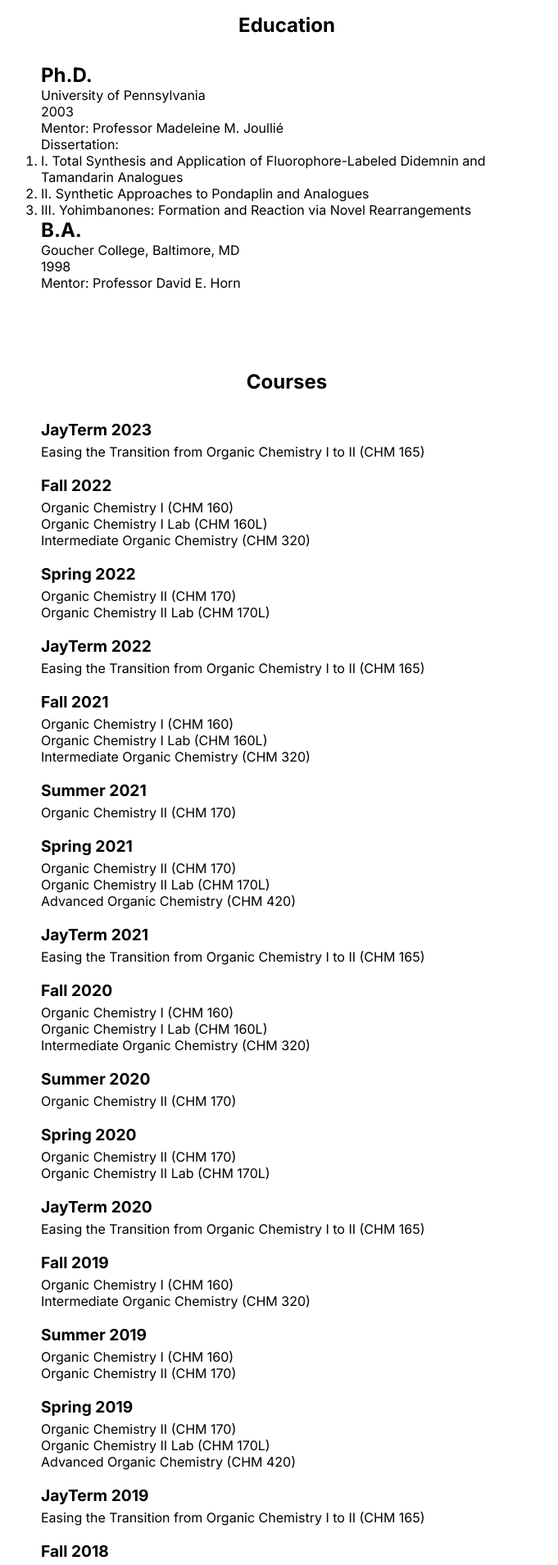
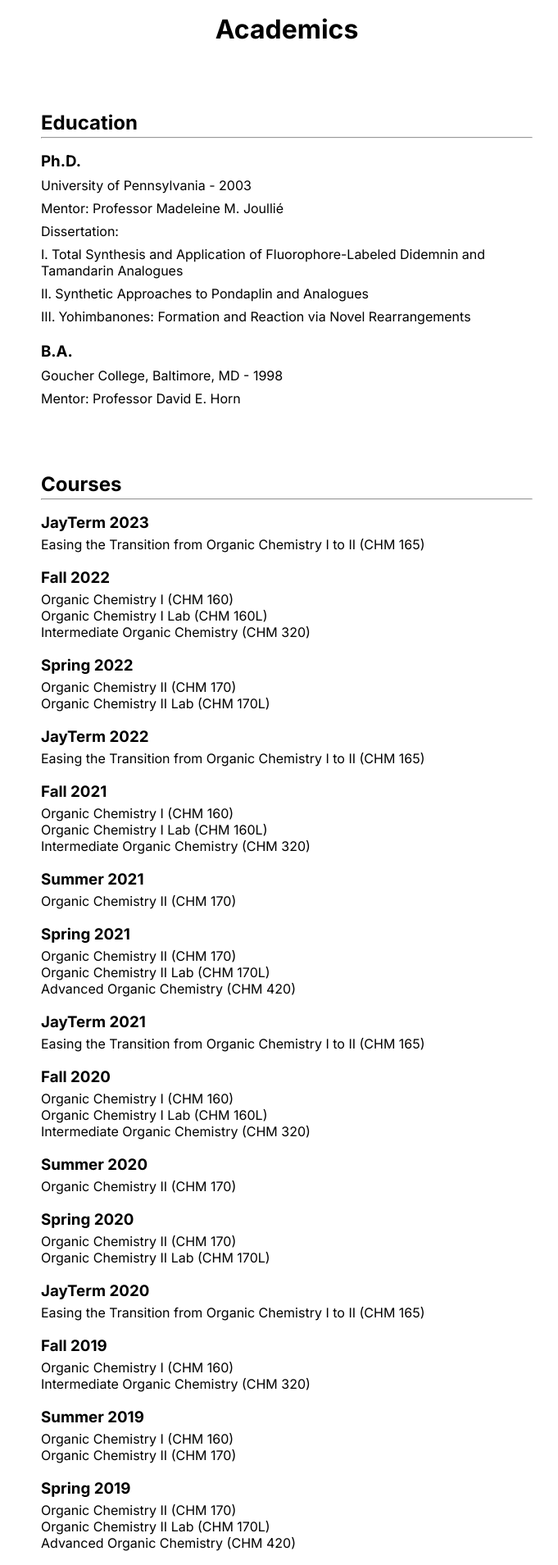
Before and after one commit to stardust2stardust/leonard-course-site, a React (Vite) app: page /academics in a window 1280 px wide. Shown: the part 120-2029 px from the top of the page at 82% size, without its empty margins (290-971 px from the left). Built offline with nearby package versions, Linux system fonts and the light colour scheme.

Commit message:
add styling to resources navLinks to indicate which one is active

```diff
--- a/src/components/Courses.jsx
+++ b/src/components/Courses.jsx
@@ -2,142 +2,144 @@
 
 export default function Courses() {
   return (
-    <div className="page-content">
-      <h1 className="page-title">Courses</h1>
+
+
       <section className="inner-content courses">
-        <h2>JayTerm 2023</h2>
+        <h2>Courses</h2>
+        <hr />
+        <h3>JayTerm 2023</h3>
         <ul>
           <li>
             Easing the Transition from Organic Chemistry I to II (CHM 165)
           </li>
         </ul>
-        <h2>Fall 2022</h2>
+        <h3>Fall 2022</h3>
         <ul>
           <li>Organic Chemistry I (CHM 160)</li>
           <li>Organic Chemistry I Lab (CHM 160L)</li>
           <li>Intermediate Organic Chemistry (CHM 320)</li>
         </ul>
-        <h2>Spring 2022</h2>
+        <h3>Spring 2022</h3>
         <ul>
           <li>Organic Chemistry II (CHM 170)</li>
           <li>Organic Chemistry II Lab (CHM 170L)</li>
         </ul>
-        <h2>JayTerm 2022</h2>
+        <h3>JayTerm 2022</h3>
         <ul>
           <li>
             Easing the Transition from Organic Chemistry I to II (CHM 165)
           </li>
         </ul>
-        <h2>Fall 2021</h2>
+        <h3>Fall 2021</h3>
         <ul>
           <li>Organic Chemistry I (CHM 160)</li>
           <li>Organic Chemistry I Lab (CHM 160L)</li>
           <li>Intermediate Organic Chemistry (CHM 320)</li>
         </ul>
-        <h2>Summer 2021</h2>
+        <h3>Summer 2021</h3>
         <ul>
           <li>Organic Chemistry II (CHM 170)</li>
         </ul>
-        <h2>Spring 2021</h2>
+        <h3>Spring 2021</h3>
         <ul>
           <li>Organic Chemistry II (CHM 170)</li>
           <li>Organic Chemistry II Lab (CHM 170L)</li>
           <li>Advanced Organic Chemistry (CHM 420)</li>
         </ul>
-        <h2>JayTerm 2021</h2>
+        <h3>JayTerm 2021</h3>
         <ul>
           <li>
             Easing the Transition from Organic Chemistry I to II (CHM 165)
           </li>
         </ul>
-        <h2>Fall 2020</h2>
+        <h3>Fall 2020</h3>
         <ul>
           <li>Organic Chemistry I (CHM 160)</li>
           <li>Organic Chemistry I Lab (CHM 160L)</li>
           <li>Intermediate Organic Chemistry (CHM 320)</li>
         </ul>
-        <h2>Summer 2020</h2>
+        <h3>Summer 2020</h3>
         <ul>
           <li>Organic Chemistry II (CHM 170)</li>
         </ul>
-        <h2>Spring 2020</h2>
+        <h3>Spring 2020</h3>
         <ul>
           <li>Organic Chemistry II (CHM 170)</li>
           <li>Organic Chemistry II Lab (CHM 170L)</li>
         </ul>
-        <h2>JayTerm 2020</h2>
+        <h3>JayTerm 2020</h3>
         <ul>
           <li>
             Easing the Transition from Organic Chemistry I to II (CHM 165)
           </li>
         </ul>
-        <h2>Fall 2019</h2>
+        <h3>Fall 2019</h3>
         <ul>
           <li>Organic Chemistry I (CHM 160)</li>
           <li>Intermediate Organic Chemistry (CHM 320)</li>
         </ul>
 
-        <h2>Summer 2019</h2>
+        <h3>Summer 2019</h3>
         <ul>
           <li>Organic Chemistry I (CHM 160)</li>
           <li>Organic Chemistry II (CHM 170)</li>
         </ul>
 
-        <h2>Spring 2019</h2>
+        <h3>Spring 2019</h3>
         <ul>
           <li>Organic Chemistry II (CHM 170)</li>
           <li>Organic Chemistry II Lab (CHM 170L)</li>
           <li>Advanced Organic Chemistry (CHM 420)</li>
         </ul>
 
-        <h2>JayTerm 2019</h2>
+        <h3>JayTerm 2019</h3>
         <ul>
           <li>
             Easing the Transition from Organic Chemistry I to II (CHM 165)
           </li>
         </ul>
 
-        <h2>Fall 2018</h2>
+        <h3>Fall 2018</h3>
         <ul>
           <li>Organic Chemistry I (CHM 160)</li>
           <li>Organic Chemistry I Lab (CHM 160L)</li>
           <li>Intermediate Organic Chemistry (CHM 320)</li>
         </ul>
 
-        <h2>Summer 2018</h2>
+        <h3>Summer 2018</h3>
         <ul>
           <li>Organic Chemistry I (CHM 160)</li>
           <li>Organic Chemistry II Lab (CHM 170L)</li>
         </ul>
 
-        <h2>Spring 2018</h2>
+        <h3>Spring 2018</h3>
         <ul>
           <li>Organic Chemistry II (CHM 170)</li>
           <li>Organic Chemistry II Lab (CHM 170L)</li>
           <li>Independent Study in Chemistry (CHM 501)</li>
         </ul>
 
-        <h2>Fall 2017</h2>
+        <h3>Fall 2017</h3>
         <ul>
           <li>Organic Chemistry I (CHM 160)</li>
           <li>Organic Chemistry I Lab (CHM 160L)</li>
           <li>Intermediate Organic Chemistry (CHM 320)</li>
         </ul>
 
-        <h2>Summer 2017</h2>
+        <h3>Summer 2017</h3>
         <ul>
           <li>Organic Chemistry I Lab (CHM 160L)</li>
           <li>Organic Chemistry II Lab (CHM 170L)</li>
         </ul>
 
-        <h2>Spring 2017</h2>
+        <h3>Spring 2017</h3>
         <ul>
           <li>Organic Chemistry II (CHM 170)</li>
           <li>Organic Chemistry II Lab (CHM 170L)</li>
           <li>Advanced Organic Chemistry (CHM 420) </li>
         </ul>
 
-        <h2>Fall 2016</h2>
+        <h3>Fall 2016</h3>
         <ul>
           <li>Organic Chemistry I (CHM 160)</li>
           <li>Organic Chemistry I Lab (CHM 160L)</li>
@@ -145,13 +147,13 @@
           <li>Independent Study in Chemistry (CHM 500)</li>
         </ul>
 
-        <h2>Summer 2016</h2>
+        <h3>Summer 2016</h3>
         <ul>
           <li>Organic Chemistry I Lab (CHM 160L) </li>
           <li>Organic Chemistry II Lab (CHM 170L)</li>
         </ul>
 
-        <h2>Spring 2016</h2>
+        <h3>Spring 2016</h3>
         <ul>
           <li>Organic Chemistry II (CHM 170)</li>
           <li>Organic Chemistry II Lab (CHM 170L)</li>
@@ -161,7 +163,7 @@
           </li>
         </ul>
 
-        <h2>Fall 2015</h2>
+        <h3>Fall 2015</h3>
         <ul>
           <li>Organic Chemistry I (CHM 160)</li>
           <li>Organic Chemistry I Lab (CHM 160L)</li>
@@ -172,20 +174,20 @@
           </li>
         </ul>
 
-        <h2>Summer 2015</h2>
+        <h3>Summer 2015</h3>
         <ul>
           <li>Organic Chemistry I Lab (CHM 160L) </li>
           <li>Organic Chemistry II Lab (CHM 170L)</li>
         </ul>
 
-        <h2>Spring 2015</h2>
+        <h3>Spring 2015</h3>
         <ul>
           <li>Organic Chemistry II (CHM 170)</li>
           <li>Organic Chemistry II Lab (CHM 170L)</li>
           <li>Advanced Organic Chemistry (CHM 420) </li>
         </ul>
 
-        <h2>Fall 2014</h2>
+        <h3>Fall 2014</h3>
         <ul>
           <li>Organic Chemistry I (CHM 160)</li>
           <li>Organic Chemistry I Lab (CHM 160L)</li>
@@ -193,20 +195,20 @@
           <li>Independent Study in Chemistry (CHM 500)</li>
         </ul>
 
-        <h2>Summer 2014</h2>
+        <h3>Summer 2014</h3>
         <ul>
           <li>Organic Chemistry I Lab (CHM 160L)</li>
           <li>Organic Chemistry II Lab (CHM 170L)</li>
         </ul>
 
-        <h2>Spring 2014</h2>
+        <h3>Spring 2014</h3>
         <ul>
           <li>Organic Chemistry II (CHM 170)</li>
           <li>Organic Chemistry II Lab (CHM 170L) </li>
           <li>Independent Study in Chemistry (CHM 501)</li>
         </ul>
 
-        <h2>Fall 2013 </h2>
+        <h3>Fall 2013 </h3>
         <ul>
           <li>Organic Chemistry I (CHM 160)</li>
           <li>Organic Chemistry I Lab (CHM 160L)</li>
@@ -214,13 +216,13 @@
           <li>Independent Study in Chemistry (CHM 500)</li>
         </ul>
 
-        <h2>Summer 2013</h2>
+        <h3>Summer 2013</h3>
         <ul>
           <li>Organic Chemistry I Lab (CHM 160L)</li>
           <li>Organic Chemistry II Lab (CHM 170L)</li>
         </ul>
 
-        <h2>Spring 2013</h2>
+        <h3>Spring 2013</h3>
         <ul>
           <li>Organic Chemistry II (CHM 170)</li>
           <li>Organic Chemistry II Lab (CHM 170L)</li>
@@ -228,7 +230,7 @@
           <li>Independent Study in Chemistry (CHM 501)</li>
         </ul>
 
-        <h2>Fall 2012</h2>
+        <h3>Fall 2012</h3>
         <ul>
           <li>Organic Chemistry I (CHM 160)</li>
           <li>Organic Chemistry I Lab (CHM 160L)</li>
@@ -236,25 +238,25 @@
           <li>Independent Study in Biochemistry (BCH 500)</li>
         </ul>
 
-        <h2>Spring 2012</h2>
+        <h3>Spring 2012</h3>
         <ul>
           <li>Organic Chemistry II (CHM 170)</li>
           <li>Organic Chemistry II Lab (CHM 170L)</li>
         </ul>
 
-        <h2>Fall 2011</h2>
+        <h3>Fall 2011</h3>
         <ul>
           <li>Organic Chemistry I (CHM 160)</li>
           <li>Organic Chemistry I Lab (CHM 160L)</li>
           <li>Intermediate Organic Chemistry (CHM 320)</li>
         </ul>
 
-        <h2>Summer II - 2011</h2>
+        <h3>Summer II - 2011</h3>
         <ul>
           <li>Molecules That Changed The World (CHM 147)</li>
         </ul>
 
-        <h2>Spring 2011</h2>
+        <h3>Spring 2011</h3>
         <ul>
           <li>Organic Chemistry II (CHM 170)</li>
           <li>Organic Chemistry II Lab (CHM 170L)</li>
@@ -262,7 +264,7 @@
           <li>Independent Study in Chemistry (CHM 500)</li>
         </ul>
 
-        <h2>Fall 2010 & Intersession 2011</h2>
+        <h3>Fall 2010 & Intersession 2011</h3>
         <ul>
           <li>
             On Sabbatical: Research in synthetic organic chemistry, specifically
@@ -270,13 +272,13 @@
           </li>
         </ul>
 
-        <h2>Spring 2010</h2>
+        <h3>Spring 2010</h3>
         <ul>
           <li>Organic Chemistry II (CHM 170)</li>
           <li>Organic Chemistry II Lab (CHM 170L)</li>
         </ul>
 
-        <h2>Intersession 2010</h2>
+        <h3>Intersession 2010</h3>
         <ul>
           <li>
             Teaching release to move the organic chemistry laboratory into W&J’s
@@ -284,7 +286,7 @@
           </li>
         </ul>
 
-        <h2>Fall 2009</h2>
+        <h3>Fall 2009</h3>
         <ul>
           <li>Organic Chemistry I (CHM 160)</li>
           <li>Organic Chemistry I Lab (CHM 160L)</li>
@@ -292,13 +294,13 @@
           <li>Independent Study in Chemistry (CHM 500)</li>
         </ul>
 
-        <h2>Summer 2009</h2>
+        <h3>Summer 2009</h3>
         <ul>
           <li>Tutorial: Science & Art Lab Design (CHM 392)</li>
           <li>Independent Study in Chemistry (CHM 500)</li>
         </ul>
 
-        <h2>Spring 2009</h2>
+        <h3>Spring 2009</h3>
         <ul>
           <li>Advanced Organic Chemistry (CHM 420)</li>
           <li>Organic Chemistry II (CHM 170)</li>
@@ -306,7 +308,7 @@
           <li>Independent Study in Chemistry (CHM 501)</li>
         </ul>
 
-        <h2>Intersession 2009</h2>
+        <h3>Intersession 2009</h3>
         <ul>
           <li>
             Teaching release for research in synthetic organic chemistry,
@@ -314,32 +316,32 @@
           </li>
         </ul>
 
-        <h2>Fall 2008</h2>
+        <h3>Fall 2008</h3>
         <ul>
           <li>Organic Chemistry I (CHM 160)</li>
           <li>Organic Chemistry I Lab (CHM 160L)</li>
         </ul>
 
-        <h2>Spring 2008</h2>
+        <h3>Spring 2008</h3>
         <ul>
           <li>Biochemistry (BCH 333)</li>
           <li>Organic Chemistry II (CHM 170)</li>
           <li>Independent Study in Chemistry (CHM 501)</li>
         </ul>
 
-        <h2>Intersession 2008</h2>
+        <h3>Intersession 2008</h3>
         <ul>
           <li>Science & Art (SCI 122)</li>
         </ul>
 
-        <h2>Fall 2007</h2>
+        <h3>Fall 2007</h3>
         <ul>
           <li>Organic Chemistry I (CHM 160)</li>
           <li>Organic Chemistry I Lab (CHM 160L)</li>
           <li>Independent Study in Chemistry (CHM 500)</li>
         </ul>
 
-        <h2>Spring 2007</h2>
+        <h3>Spring 2007</h3>
         <ul>
           <li>Biochemistry (BCH 333)</li>
           <li>Organic Chemistry II (CHM 170)</li>
@@ -347,12 +349,12 @@
           <li>Independent Study in Chemistry (CHM 501)</li>
         </ul>
 
-        <h2>Intersession 2007</h2>
+        <h3>Intersession 2007</h3>
         <ul>
           <li>Science & Art (SCI 122)</li>
         </ul>
 
-        <h2>Fall 2006</h2>
+        <h3>Fall 2006</h3>
         <ul>
           <li>Advanced Organic Chemistry (CHM 412)</li>
           <li>Advanced Organic Chemistry Lab (CHM 412L)</li>
@@ -360,7 +362,7 @@
           <li>Independent Studies in Chemistry (CHM 500)</li>
         </ul>
 
-        <h2>Spring 2006</h2>
+        <h3>Spring 2006</h3>
         <ul>
           <li>Biochemistry (BCH 333)</li>
           <li>Organic Chemistry II (CHM 208)</li>
@@ -371,12 +373,12 @@
           </li>
         </ul>
 
-        <h2>Intersession 2006</h2>
+        <h3>Intersession 2006</h3>
         <ul>
           <li>Science & Art (SCI 122)</li>
         </ul>
 
-        <h2>Fall 2005</h2>
+        <h3>Fall 2005</h3>
         <ul>
           <li>Organic Chemistry I (CHM 207)</li>
           <li>Organic Chemistry I Lab (CHM 207L)</li>
@@ -384,7 +386,7 @@
           <li>Independent Study in Chemistry (CHM 500)</li>
         </ul>
 
-        <h2>Spring 2005</h2>
+        <h3>Spring 2005</h3>
         <ul>
           <li>Organic Chemistry II (CHM 208)</li>
           <li>Biochemistry (BCH 333)</li>
@@ -393,12 +395,12 @@
           <li>Independent Study in Biochemistry (BCH 501)</li>
         </ul>
 
-        <h2>Intersession 2005</h2>
+        <h3>Intersession 2005</h3>
         <ul>
           <li>Bioorganic Research Methods (CHM 347)</li>
         </ul>
 
-        <h2>Fall 2004</h2>
+        <h3>Fall 2004</h3>
         <ul>
           <li>Organic Chemistry I (CHM 207)</li>
           <li>Organic Chemistry I Lab (CHM 207L)</li>
@@ -407,7 +409,7 @@
           <li>Independent Study in Biochemistry (BCH 500)</li>
         </ul>
 
-        <h2>Spring 2004</h2>
+        <h3>Spring 2004</h3>
         <ul>
           <li>Organic Chemistry II (CHM 208)</li>
           <li>Organic Chemistry II Lab (CHM 208L)</li>
@@ -416,13 +418,13 @@
           <li>Science & Art (SCI 122)</li>
         </ul>
 
-        <h2>Fall 2003</h2>
+        <h3>Fall 2003</h3>
         <ul>
           <li>Organic Chemistry I (CHM 207)</li>
           <li>Organic Chemistry I Lab (CHM 207L)</li>
           <li>Bioorganic Lab (CHM 342L)</li>
         </ul>
       </section>
-    </div>
+
   );
 }
--- a/src/components/Education.jsx
+++ b/src/components/Education.jsx
@@ -2,37 +2,35 @@
 
 export default function Education() {
   return (
-    <div className="page-content">
-      <h1 className="page-title">Education</h1>
-      <section className="inner-content">
-        <h2>Ph.D.</h2>
 
-        <p>University of Pennsylvania</p>
 
-        <p>2003</p>
+      <section className="inner-content education">
+      <h2>Education</h2>
+      <hr />
+        <h3>Ph.D.</h3>
+
+        <p>University of Pennsylvania - 2003</p>
 
         <p>Mentor: Professor Madeleine M. Joullié</p>
 
         <p>Dissertation:</p>
         <ol>
           <li>
-            I. Total Synthesis and Application of Fluorophore-Labeled Didemnin
+            Total Synthesis and Application of Fluorophore-Labeled Didemnin
             and Tamandarin Analogues
           </li>
-          <li>II. Synthetic Approaches to Pondaplin and Analogues</li>
+          <li>Synthetic Approaches to Pondaplin and Analogues</li>
           <li>
-            III. Yohimbanones: Formation and Reaction via Novel Rearrangements
+            Yohimbanones: Formation and Reaction via Novel Rearrangements
           </li>
         </ol>
 
-        <h2>B.A.</h2>
+        <h3>B.A.</h3>
 
-        <p>Goucher College, Baltimore, MD</p>
-
-        <p>1998</p>
+        <p>Goucher College, Baltimore, MD - 1998</p>
 
         <p>Mentor: Professor David E. Horn</p>
       </section>
-    </div>
+
   );
 }
--- a/src/components/Header.jsx
+++ b/src/components/Header.jsx
@@ -8,7 +8,7 @@
 import { AiOutlineClose } from "react-icons/ai";
 
 export default function Header() {
-  const [togglerNav, setTogglerNav] = useState(false);
+  const [togglerNav, setTogglerNav] = useState(true);
 
 
   const handleToggle = () => {
@@ -53,11 +53,11 @@
         <div className="bar3"></div>
         </div> */}
         <ul id="mobile-menu" className="mobile-menu closed">
-          <li><NavLink to="/">Home</NavLink></li>
-          <li><NavLink to="/resources">Resources</NavLink></li>
-          <li><NavLink to="/reserch">Research</NavLink></li>
-          <li><NavLink to="/publications-and-presentations">Publications</NavLink></li>
-          <li><NavLink to="/academics">Academics</NavLink></li>
+          <li><NavLink to="/" onClick={handleToggle}>Home</NavLink></li>
+          <li><NavLink to="/resources" onClick={handleToggle}>Resources</NavLink></li>
+          <li><NavLink to="/research" onClick={handleToggle}>Research</NavLink></li>
+          <li><NavLink to="/publications-and-presentations" onClick={handleToggle}>Publications</NavLink></li>
+          <li><NavLink to="/academics" onClick={handleToggle}>Academics</NavLink></li>
         </ul>
 
     </header>
--- a/src/index.css
+++ b/src/index.css
@@ -18,6 +18,17 @@
   /* max-width: 1200px; */
   margin: 0 auto;
   font-family: "Inter", Arial, Helvetica, sans-serif;
+}
+
+h2 {
+    font-size: 1.5rem;
+    margin-bottom: 0.2rem;
+    margin-top: 5rem;
+}
+
+hr {
+
+  margin-bottom: 1rem;
 }
 
 .root-layout {
@@ -218,12 +229,12 @@
 
 @media (prefers-reduced-motion: no-preference) {
   .benzene-icon {
-    animation: benzene-spin infinite 20s linear;
+    animation: benzene-spin infinite 40s linear;
   }
 }
 
 .page-title {
-  font-size: 1.5rem;
+  font-size: 2rem;
   text-align: center;
   /* background-color: var(--brand-grey); */
   margin: 2rem 0;
@@ -295,6 +306,7 @@
 
 .page-content {
   padding: 2rem;
+
   /* background-color: var(--brand-grey); */
 }
 
@@ -306,19 +318,30 @@
   display: flex;
   gap: 1.5rem;
   justify-content: center;
+  margin-bottom: 3rem;
 }
 
-.link-to-resource {
+.link-to-resources {
   text-decoration: none;
-  /* border: 2px solid var(--brand-black); */
-  padding: .5rem 1rem;
+  color: var(--brand-black);
+}
+
+.active-navLink {
+  font-weight: bold;
+  text-decoration: underline;
+}
+
+/* .link-to-resource {
+  text-decoration: none;
+   border: 2px solid var(--brand-black);
+   padding: .5rem 1rem;
   box-shadow: 0px 0px 5px var(--brand-grey);
   color: var(--brand-black);
 }
 
 .link-to-resource:focus {
   background-color: var(--brand-grey);
-}
+} */
 
 .book-info-container {
   max-width: 800px;
@@ -469,13 +492,17 @@
   font-size: 1rem;
 }
 
+/* .inner-content h2 {
+  margin-bottom: 1rem;
+} */
+
 .videos {
   text-align: center;
 }
 
 .videos h2 {
-  font-size: 1.2rem;
-  margin-bottom: 0.5rem;
+  margin-top: 0;
+
 }
 
 .video-list {
@@ -503,10 +530,9 @@
   background-color: var(--brand-red);
 }
 
-.research h2 {
-  margin-bottom: 1.2rem;
+/* .research h2 {
   font-size: 1.2rem;
-}
+} */
 
 .research-list {
   list-style-type: none;
@@ -526,10 +552,11 @@
   fill: var(--brand-black);
 }
 
-.research-group h2,
-.courses h2 {
-  font-size: 1.2rem;
-}
+/* .research-group h2,
+.courses h2,
+.education h2 {
+  font-size: 1.5rem;
+} */
 
 .research-group p,
 .courses ul {
@@ -537,13 +564,32 @@
   margin-top: 0.3rem;
 }
 
+.education h3 {
+  margin-bottom: 0.5rem;
+}
+
+.education ol  {
+  margin-bottom: 1.3rem;
+  list-style-type:upper-roman;
+  list-style-position: inside;
+
+}
+
+.education ol li {
+  margin-bottom: .5rem;
+}
+.education p {
+  margin-bottom: 0.5rem;
+}
+
 .courses ul {
   list-style-type: none;
 }
 
-.publications h2 {
-  margin-bottom: 1.2rem;
+.courses {
+  margin-top: 3rem;
 }
+
 
 .textbook-list > li,
 .presentations-list > li,
@@ -609,6 +655,7 @@
     grid-column: 2/3;
     grid-row: 4/5;
   }
+}
 
   /* .alt-nav-link-section {
     display: flex;
@@ -622,7 +669,7 @@
     padding: 0.5rem 1rem;
     min-width: 200px;
   } */
-  .alt-nav-container {
+  /* .alt-nav-container {
     display: flex;
     justify-content: space-between;
     max-width: 900px;
@@ -643,7 +690,7 @@
   .alt-nav-item {
     margin-bottom: 1rem;
   }
-}
+} */
 /* @media (min-width: 1024px) {
   .home-layout-container {
     display: flex;
--- a/src/pages/Academics.jsx
+++ b/src/pages/Academics.jsx
@@ -4,9 +4,12 @@
 
 export default function Academics() {
   return (
-    <div>
+    <div className="page-content">
+      <h1 className="page-title">Academics</h1>
+
       <Education />
       <Courses />
+
     </div>
   );
 }
--- a/src/pages/resources/Books.jsx
+++ b/src/pages/resources/Books.jsx
@@ -12,11 +12,10 @@
   });
 
   return (
-    <div className="page-content">
-      <h1 className="page-title">Organic Chemistry Books</h1>
+
       <section className="inner-content book-list-container">
         {cardElements}
       </section>
-    </div>
+
   );
 }
--- a/src/pages/resources/Videos.jsx
+++ b/src/pages/resources/Videos.jsx
@@ -2,8 +2,8 @@
 
 export default function Videos() {
   return (
-    <div className="page-content">
-      <h1 className="page-title">Videos</h1>
+
+
 
       <section className="inner-content videos">
         <h2>YouTube Mechanism Videos </h2>
@@ -135,6 +135,6 @@
           </li>
         </ul>
       </section>
-    </div>
+
   );
 }
```
Also changed, not shown: src/layouts/ResourcesLayout.jsx (+9 -4 lines), src/pages/Home.jsx (+3 -4 lines), src/pages/Publications.jsx (+14 -6 lines).
